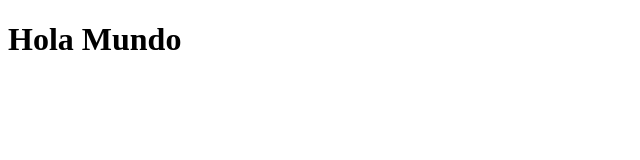
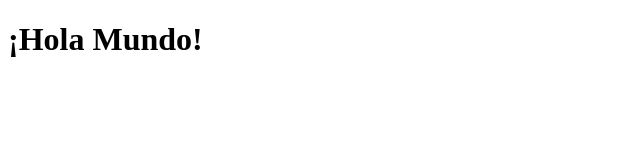
Before and after one commit to lewis1195/practica-final, a website: page index.html in a window 1280 px wide. Shown: the whole page, without its empty margins (0-640 px from the left). Drawn offline with Linux system fonts and the light colour scheme.

Commit message:
Añade configuración de GitHub Actions

```diff
--- a/index.html
+++ b/index.html
@@ -6,6 +6,6 @@
     <title>Practica Final</title>
 </head>
 <body>
-    <h1>Hola Mundo</h1>
+    <h1>¡Hola Mundo!</h1>
 </body>
 </html>
```
Also changed, not shown: package.json (added, +18 -0 lines), tests/index.test.js (added, +7 -0 lines), .github/workflows/ci.yml (added), 2 other files.
